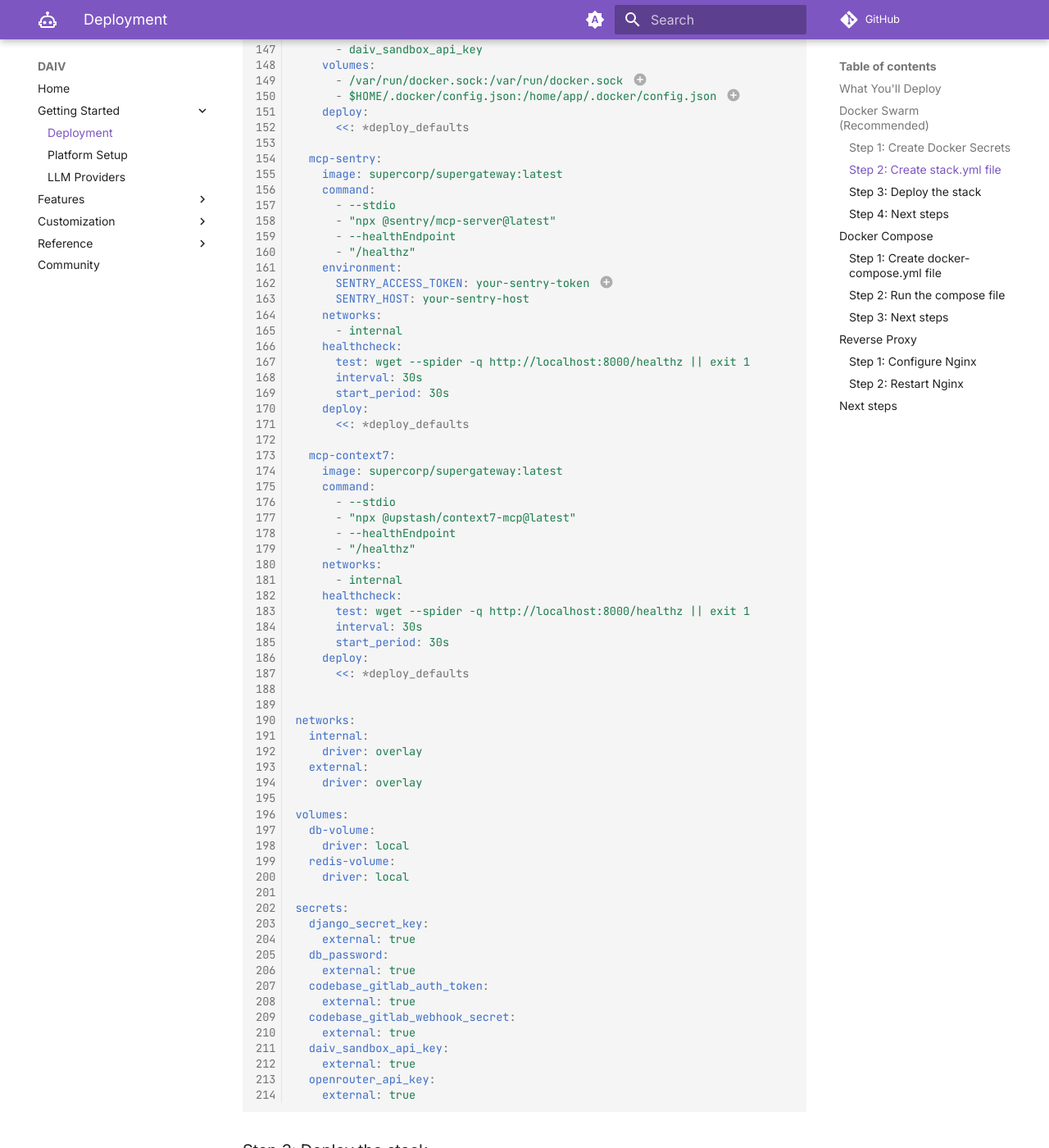
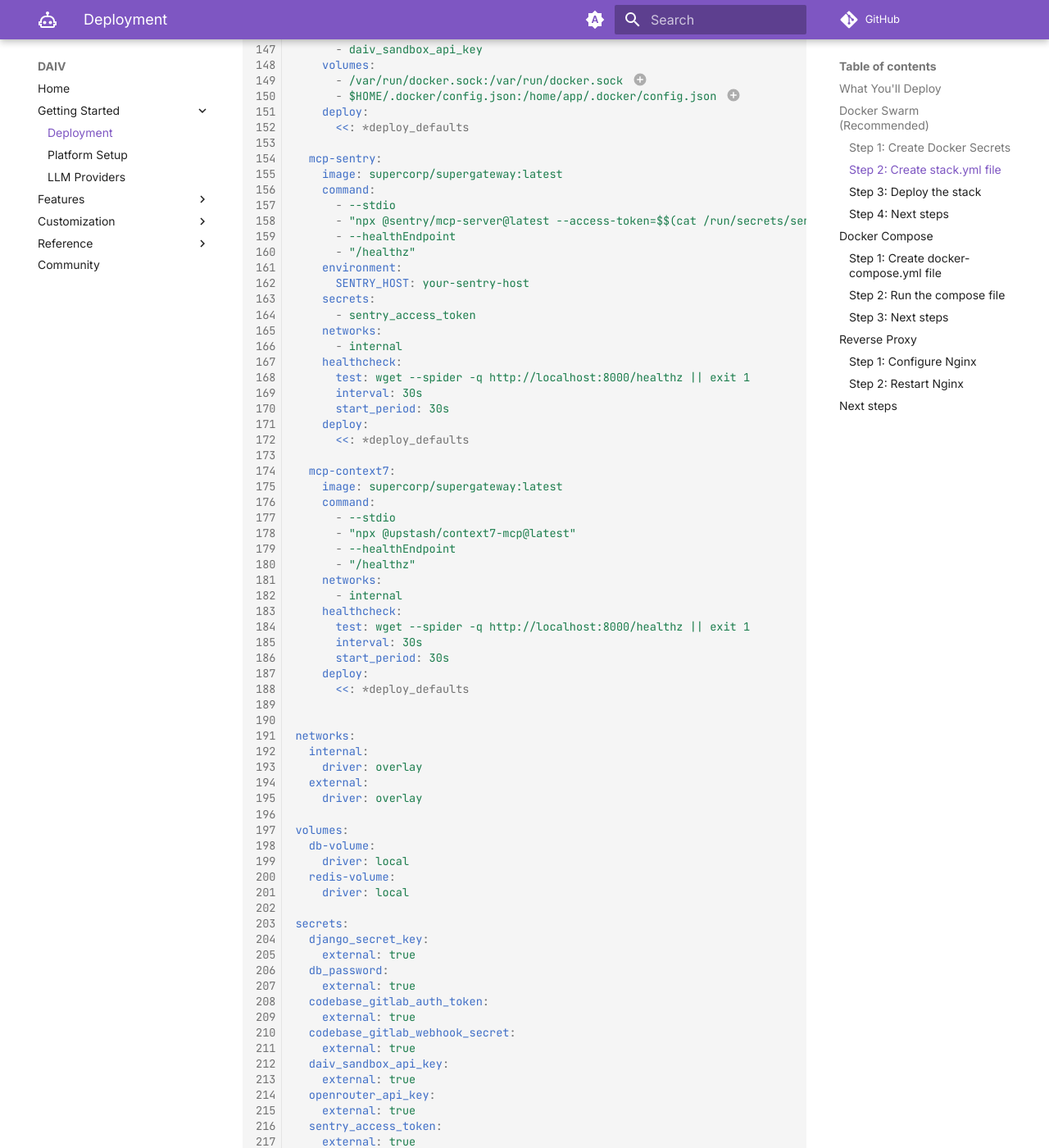
Before and after one commit to E1i2e1122/daiv, an MkDocs documentation site: the page built from docs/getting-started/deployment.md, in a window 1280 px wide and 1400 px high, scrolled down 4890 px. Shown: the whole window at 82% size. Built offline with MkDocs 1.6.1 and Material for MkDocs 9.7.7, drawn with Linux system fonts in a browser that asks for light colours; comment, search, counter and statistics services are not loaded; the version menu is left out.

Commit message:
use Docker secret for Sentry access token in deployment docs
Replace the SENTRY_ACCESS_TOKEN environment variable with a Docker
secret passed via --access-token flag, improving credential security.

````diff
--- a/docs/getting-started/deployment.md
+++ b/docs/getting-started/deployment.md
@@ -220,12 +220,13 @@ services:
     image: supercorp/supergateway:latest
     command:
       - --stdio
-      - "npx @sentry/mcp-server@latest"
+      - "npx @sentry/mcp-server@latest --access-token=$$(cat /run/secrets/sentry_access_token)" (9)
       - --healthEndpoint
       - "/healthz"
     environment:
-      SENTRY_ACCESS_TOKEN: your-sentry-token (9)
       SENTRY_HOST: your-sentry-host
+    secrets:
+      - sentry_access_token
     networks:
       - internal
     healthcheck:
@@ -277,6 +278,8 @@ secrets:
     external: true
   openrouter_api_key:
     external: true
+  sentry_access_token:
+    external: true
 ```
 
 </div>
@@ -289,7 +292,7 @@ secrets:
 6.   See [DAIV Sandbox documentation](https://github.com/srtab/daiv-sandbox) for configuration details
 7.   **Required**: Sandbox needs Docker socket access to create isolated containers
 8.   **Optional**: Remove this volume if you don't need private registry access
-9.   Set your Sentry access token and host. These MCP services are optional — remove them if not needed. For production, inject these values from a secure credential manager rather than hardcoding them
+9.   The Sentry access token is read from the Docker secret at runtime via `--access-token`. Set `SENTRY_HOST` for self-hosted Sentry instances. These MCP services are optional — remove them if not needed
 10.  **Scaling**: Increase `replicas` to handle more concurrent tasks (e.g., `replicas: 3`). Each worker processes tasks independently from the shared queue, so adding replicas scales DAIV's throughput with no architecture changes
 
 ### Step 3: Deploy the stack
````
Also changed, not shown: other parts of docs/getting-started/deployment.md (+1 -1 lines).
